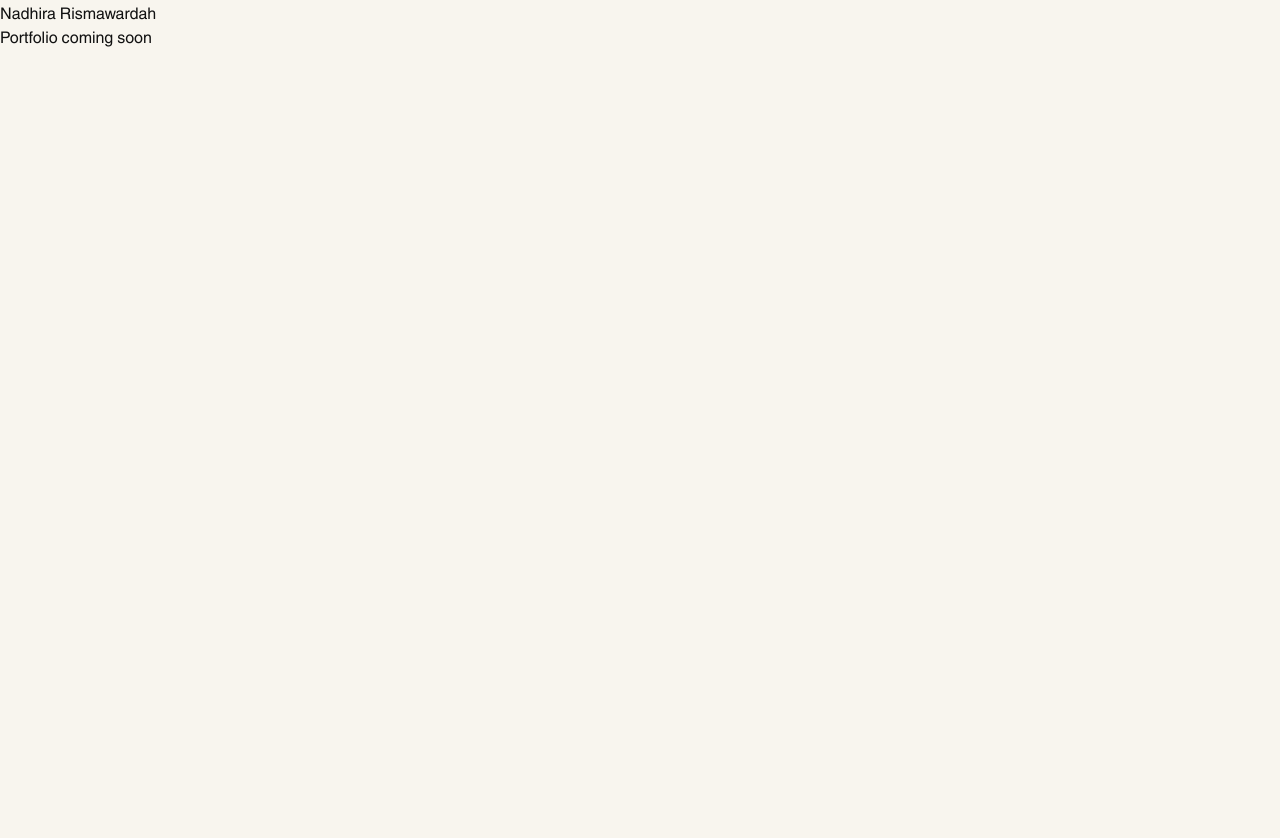
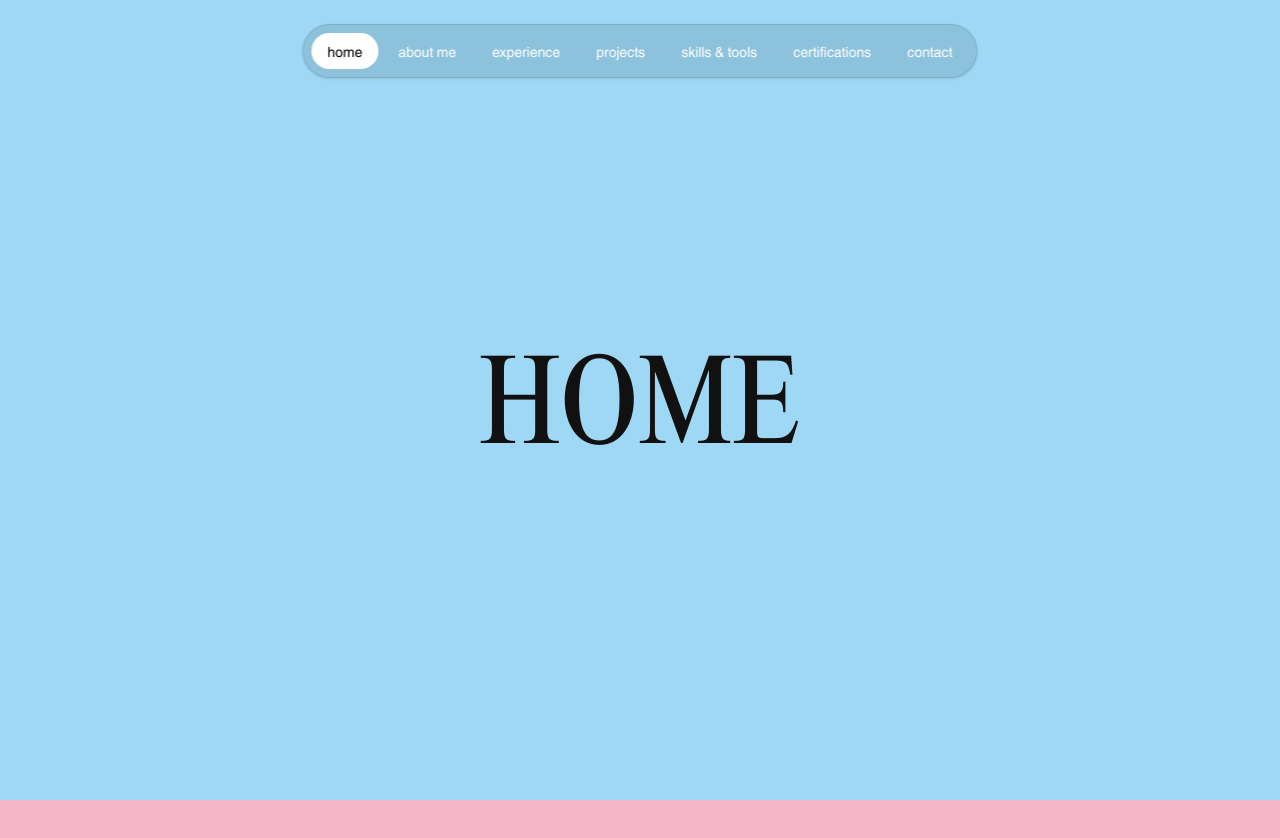
Before and after one commit to nrismawardah/Portofolio-Nadhira, a Next.js app: page / in a window 1280 px wide. Shown: the top 838 px of the page. Before the commit the page ends 800 px from the top, so only its background shows below. Built offline with nearby package versions, Linux system fonts and the light colour scheme.

Commit message:
Add Navbar

```diff
--- a/app/globals.css
+++ b/app/globals.css
@@ -73,6 +73,7 @@
 
 html {
   scroll-behavior: smooth;
+  overflow-x: hidden;
 }
 
 body {
@@ -80,6 +81,7 @@ body {
   background: var(--cream);
   color: var(--black);
   font-family: var(--font-helvetica);
+  overflow-x: hidden;
 }
 
 button,
--- a/app/page.tsx
+++ b/app/page.tsx
@@ -1,8 +1,61 @@
+import Navbar from "@/components/navigation/Navbar";
+
+const sections = [
+  {
+    id: "home",
+    title: "HOME",
+    className: "bg-[#9ed8f5]",
+  },
+  {
+    id: "about",
+    title: "ABOUT ME",
+    className: "bg-[#f3b6c8]",
+  },
+  {
+    id: "experience",
+    title: "EXPERIENCE",
+    className: "bg-[#9ed8f5]",
+  },
+  {
+    id: "projects",
+    title: "PROJECTS",
+    className: "bg-[#c9a27e]",
+  },
+  {
+    id: "skills",
+    title: "SKILLS & TOOLS",
+    className: "bg-[#f8f5ee]",
+  },
+  {
+    id: "certifications",
+    title: "CERTIFICATIONS",
+    className: "bg-[#f8f5ee]",
+  },
+  {
+    id: "contact",
+    title: "CONTACT",
+    className: "bg-[#b7f34a]",
+  },
+];
+
 export default function Home() {
   return (
-    <main>
-      <h1>Nadhira Rismawardah</h1>
-      <p>Portfolio coming soon</p>
-    </main>
+    <>
+      <Navbar />
+
+      <main>
+        {sections.map((section) => (
+          <section
+  key={section.id}
+  id={section.id}
+  className={`flex min-h-screen w-full max-w-full items-center justify-center overflow-hidden ${section.className}`}
+>
+  <h1 className="max-w-full break-words px-6 text-center font-condensed text-5xl sm:text-7xl md:text-9xl">
+    {section.title}
+  </h1>
+</section>
+        ))}
+      </main>
+    </>
   );
 }
--- /dev/null
+++ b/components/navigation/Navbar.tsx
@@ -0,0 +1,132 @@
+"use client";
+
+import { useEffect, useState } from "react";
+
+const navItems = [
+  { label: "home", id: "home" },
+  { label: "about me", id: "about" },
+  { label: "experience", id: "experience" },
+  { label: "projects", id: "projects" },
+  { label: "skills & tools", id: "skills" },
+  { label: "certifications", id: "certifications" },
+  { label: "contact", id: "contact" },
+];
+
+export default function Navbar() {
+  const [activeSection, setActiveSection] = useState("home");
+  const [menuOpen, setMenuOpen] = useState(false);
+
+  useEffect(() => {
+    const sections = navItems
+      .map((item) => document.getElementById(item.id))
+      .filter(Boolean);
+
+    const observer = new IntersectionObserver(
+      (entries) => {
+        const visibleSection = entries
+          .filter((entry) => entry.isIntersecting)
+          .sort(
+            (a, b) =>
+              b.intersectionRatio - a.intersectionRatio
+          )[0];
+
+        if (visibleSection) {
+          setActiveSection(visibleSection.target.id);
+        }
+      },
+      {
+        threshold: [0.2, 0.5, 0.75],
+        rootMargin: "-20% 0px -50% 0px",
+      }
+    );
+
+    sections.forEach((section) => {
+      if (section) observer.observe(section);
+    });
+
+    return () => observer.disconnect();
+  }, []);
+
+  const handleNavigation = (id: string) => {
+    const section = document.getElementById(id);
+
+    if (section) {
+      section.scrollIntoView({
+        behavior: "smooth",
+        block: "start",
+      });
+    }
+
+    setMenuOpen(false);
+  };
+
+  return (
+    <nav
+      aria-label="Main navigation"
+      className="fixed left-1/2 top-6 z-50 w-[calc(100%-2rem)] -translate-x-1/2 md:w-max"
+    >
+      {/* Desktop */}
+      <div className="hidden items-center gap-1 rounded-full border border-black/10 bg-black/10 px-2 py-2 shadow-sm backdrop-blur-md md:flex">
+        {navItems.map((item) => {
+          const isActive = activeSection === item.id;
+
+          return (
+            <button
+              key={item.id}
+              type="button"
+              onClick={() => handleNavigation(item.id)}
+              className={`whitespace-nowrap rounded-full px-4 py-2 text-sm transition-all ${
+                isActive
+                  ? "bg-white text-black"
+                  : "text-white hover:bg-white/20"
+              }`}
+            >
+              {item.label}
+            </button>
+          );
+        })}
+      </div>
+
+      {/* Mobile */}
+      <div className="flex justify-end md:hidden">
+        <button
+          type="button"
+          onClick={() => setMenuOpen((prev) => !prev)}
+          aria-label={menuOpen ? "Close menu" : "Open menu"}
+          aria-expanded={menuOpen}
+          className="flex h-11 w-11 items-center justify-center rounded-full border border-black/10 bg-black/10 text-white shadow-sm backdrop-blur-md transition-transform hover:scale-105"
+        >
+          <span className="text-lg leading-none">
+            {menuOpen ? "×" : "☰"}
+          </span>
+        </button>
+      </div>
+
+      {/* Mobile Menu */}
+      {menuOpen && (
+        <div className="absolute right-0 top-14 w-64 max-w-[calc(100vw-2rem)] rounded-3xl border border-black/10 bg-white/95 p-3 shadow-lg backdrop-blur-md md:hidden">
+          <div className="flex flex-col gap-1">
+            {navItems.map((item) => {
+              const isActive = activeSection === item.id;
+
+              return (
+                <button
+                  key={item.id}
+                  type="button"
+                  onClick={() => handleNavigation(item.id)}
+                  className={`whitespace-nowrap rounded-2xl px-4 py-3 text-left text-sm transition-all ${
+                    isActive
+                      ? "bg-black text-white"
+                      : "text-black hover:bg-black/5"
+                  }`}
+                >
+                  {item.label}
+                </button>
+              );
+            })}
+          </div>
+        </div>
+      )}
+    </nav>
+  );
+}
```
